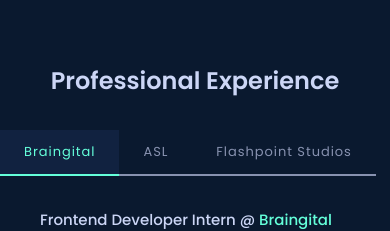
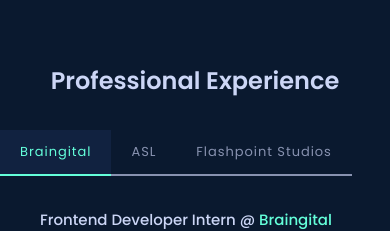
Before and after one commit to Lamarr99/dev-portfolio, a React (Vite) app: page / in a window 390 px wide. Shown: the part 2480-2711 px from the top of the page. Built offline with nearby package versions, Linux system fonts and the light colour scheme.

Commit message:
added styles

```diff
--- a/src/App.css
+++ b/src/App.css
@@ -41,6 +41,7 @@
   --mb-0-5: 0.5rem;
   --mb-0-75: 0.75rem;
   --mb-1: 1rem;
+  --mb-1-25: 1.25rem;
   --mb-1-5: 1.5rem;
   --mb-2: 2rem;
   --mb-2-5: 2.5rem;
--- a/src/components/qualifications/qualifications.css
+++ b/src/components/qualifications/qualifications.css
@@ -142,7 +142,7 @@
 
         border-left: none;
         border-bottom: 2px solid var(--text-color);
-        padding: var(--mb-0-75) var(--mb-1-5);
+        padding: var(--mb-0-75) var(--mb-1-25);
         text-align: center;
 
     }
--- a/src/components/testimonials/Testimonials.jsx
+++ b/src/components/testimonials/Testimonials.jsx
@@ -17,8 +17,8 @@
       initial='hidden'
     whileInView="show"
     viewport={{once: false, amount: 0.25}}>
-         <motion.h2 className="section__title" variants={fadeIn('down', 'tween', 0.2, 1)}>My clients say</motion.h2>
-        <motion.span className="section__subtitle" variants={fadeIn('down', 'tween', 0.3, 1)}>Testimonials</motion.span>
+         <motion.h2 className="section__title" variants={fadeIn('up', 'tween', 0.2, 1)}>My clients say</motion.h2>
+        <motion.span className="section__subtitle" variants={fadeIn('up', 'tween', 0.4, 1)}>Testimonials</motion.span>
 
         <Swiper
         loop={true}
```
Also changed, not shown: 1 other file (tests, documents, lock files or other folders).
